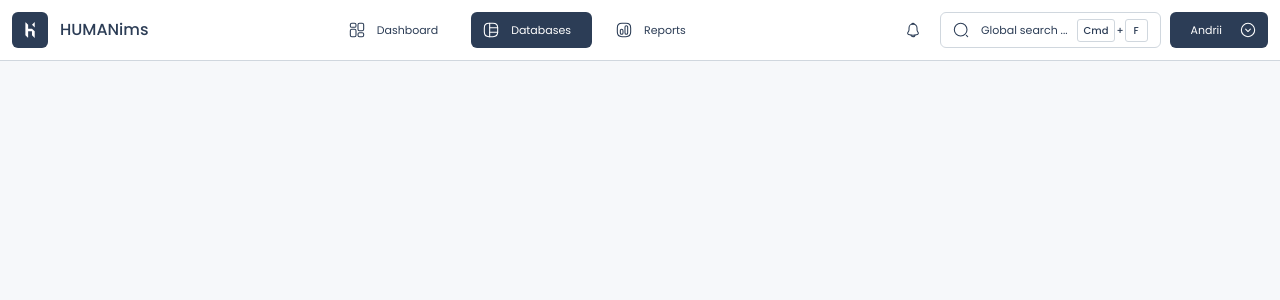
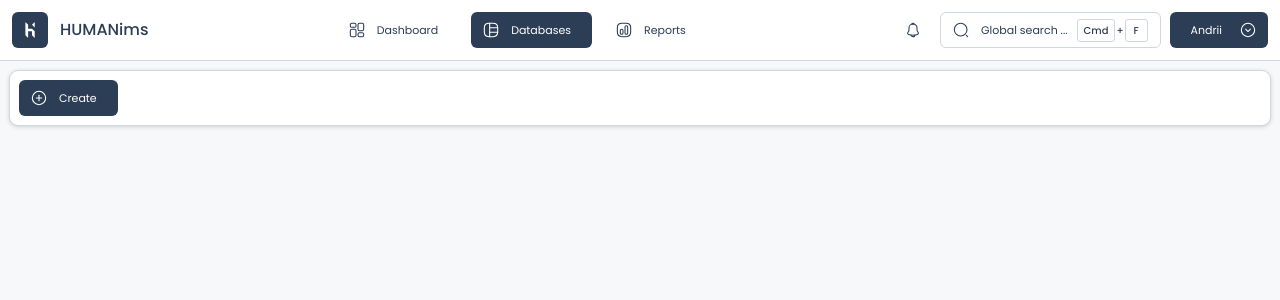
Before and after one commit to komiakov/HUMAINims_Vue, a Nuxt app: page /databases in a window 1280 px wide. Shown: the top 300 px of the page. Built offline with nearby package versions, Linux system fonts and the light colour scheme.

Commit message:
add pages

```diff
--- a/app/layouts/default.vue
+++ b/app/layouts/default.vue
@@ -1,5 +1,6 @@
 <template>
     <div id="ims-page" data-theme="light">
+        <HmnHeader />
         <div id="ims-content">
             <NuxtPage />
         </div>
@@ -9,9 +10,35 @@
 <style lang="scss">
 #ims-page {
     position: relative;
+    display: grid;
     height: 100vh;
     width: 100vw;
     overflow: hidden;
     background-color: var(--bg-main);
+
+    @include desktop-min(960px) {
+        grid-template-rows: auto 1fr;
+    }
+
+    @include desktop-max(959px) {
+        grid-template-rows: auto auto 1fr;
+    }
+
+    #ims-content-body {
+        display: grid;
+        grid-template-rows: auto 1fr;
+        height: 100%;
+        width: 100vw;
+        padding: var(--item-padding);
+        overflow: hidden;
+
+        #functional-panel {
+            padding: var(--item-padding);
+            @include border;
+            border-radius: var(--block-radius);
+            background-color: var(--bg-secondary);
+            @include shadow;
+        }
+    }
 }
 </style>
--- a/app/pages/databases/index.vue
+++ b/app/pages/databases/index.vue
@@ -1,19 +1,18 @@
 <template>
-    <HmnHeader>
-        <template #header-left-btns>
-            <HmnDropdown icon-left="add" label="Create" alignment="left" type="accent mbl-hide">
-                <HmnButton label="Database" icon-left="database" link="/databases/new" />
-                <HmnButton label="Folder" icon-left="addFolder" :disabled="true" />
-            </HmnDropdown>
-        </template>
-        <template #header-page-name>Databases</template>
-        <template #fp-left>
+    <div id="ims-content-body">
+        <div id="functional-panel" class="container-flex">
+            <section>
+                <HmnDropdown icon-left="add" label="Create" type="accent" alignment="left">
+                    <template #>
+                        <HmnButton label="Database" icon-left="database"/>
+                        <HmnButton label="Folder" icon-left="addFolder"/>
+                    </template>
+                </HmnDropdown>
+            </section>
+            <section>
 
-        </template>
-    </HmnHeader>
-
-    <div id="ims-content-body">
-
+            </section>
+        </div>
     </div>
 </template>
 
--- a/app/pages/databases/new.vue
+++ b/app/pages/databases/new.vue
@@ -1,52 +1,13 @@
 <script setup lang="ts">
-import draggable from 'vuedraggable'
 
-const { database, addColumn, resetDatabase } = useColumns()
-
-onMounted(() => {
-    addColumn()
-})
-
-onBeforeUnmount(() => {
-    resetDatabase()
-})
 </script>
 
 <template>
-    <HmnHeader>
-        <template #header-left-btns>
-            <HmnButton label="Save" icon-left="save" type="accent" :disabled="true" />
-        </template>
-        <template #header-page-name>Create database</template>
-        <template #fp-left>
-            <HmnButton icon-left="add" label="Add column" type="accent mbl-hide" @click="addColumn()" />
-            <HmnInput v-model="database.name.value" placeholder="Enter database name..." />
-        </template>
-        <template #fp-right>
-            <HmnButton icon-left="translator" :disabled="true" />
-            <HmnButton label="Edit form" icon-left="editForm" class="mbl-hide" type="primary brdr" :disabled="true" />
-        </template>
-    </HmnHeader>
+    <div id="ims-content-body">
 
-    <div id="ims-content-body">
-        <draggable class="scroll" v-model="database.columns" item-key="id" animation="200" handle=".move">
-
-            <template #item="{ element }">
-                <HmnColumn :columnId="element.id" />
-            </template>
-
-        </draggable>
     </div>
 </template>
 
 <style lang="scss">
-#functional-panel__left {
-    @include desktop-min(960px) {
-        flex: .5;
-    }
 
-    @include desktop-max(959px) {
-        flex: 1;
-    }
-}
 </style>
--- a/app/pages/documentation/index.vue
+++ b/app/pages/documentation/index.vue
@@ -1,8 +1,4 @@
 <template>
-    <HmnHeader>
-        <template #header-page-name>Documentation</template>
-    </HmnHeader>
-
     <div id="ims-content-body">
 
     </div>
--- a/app/pages/index.vue
+++ b/app/pages/index.vue
@@ -1,13 +1,13 @@
 <template>
-    <HmnHeader>
-        <template #header-page-name>Dashboard</template>
-        <template #header-right-btns>
-            <HmnButton icon-left="editDashboard" label="Edit" :disabled="true" />
-        </template>
-    </HmnHeader>
+    <div id="ims-content-body">
+        <div id="functional-panel" class="container-flex">
+            <section>
 
-    <div id="ims-content-body">
-
+            </section>
+            <section>
+                <HmnButton icon-left="editDashboard" type="primary brdr" />
+            </section>
+        </div>
     </div>
 </template>
 
--- a/app/pages/license.vue
+++ b/app/pages/license.vue
@@ -1,8 +1,4 @@
 <template>
-    <HmnHeader>
-        <template #header-page-name>License</template>
-    </HmnHeader>
-
     <div id="ims-content-body">
 
     </div>
--- a/app/pages/reports/index.vue
+++ b/app/pages/reports/index.vue
@@ -1,19 +1,18 @@
 <template>
-    <HmnHeader>
-         <template #header-left-btns>
-            <HmnDropdown icon-left="add" label="Create" alignment="left" type="accent mbl-hide">
-                <HmnButton label="Report" icon-left="report" :disabled="true" />
-                <HmnButton label="Folder" icon-left="addFolder" :disabled="true" />
-            </HmnDropdown>
-        </template>
-        <template #header-page-name>Reports</template>
-        <template #fp-left>
+    <div id="ims-content-body">
+        <div id="functional-panel" class="container-flex">
+            <section>
+                <HmnDropdown icon-left="add" label="Create" type="accent" alignment="left">
+                    <template #>
+                        <HmnButton label="Report" icon-left="report"/>
+                        <HmnButton label="Folder" icon-left="addFolder"/>
+                    </template>
+                </HmnDropdown>
+            </section>
+            <section>
 
-        </template>
-    </HmnHeader>
-
-    <div id="ims-content-body">
-
+            </section>
+        </div>
     </div>
 </template>
 
--- a/app/pages/settings.vue
+++ b/app/pages/settings.vue
@@ -1,11 +1,4 @@
 <template>
-    <HmnHeader>
-        <template #header-page-name>Settings</template>
-        <template #fp-right>
-          <HmnButton label="Save" icon-left="save" type="accent" :disabled="true" />
-        </template>
-    </HmnHeader>
-
     <div id="ims-content-body">
 
     </div>
--- a/app/pages/support/index.vue
+++ b/app/pages/support/index.vue
@@ -1,8 +1,4 @@
 <template>
-    <HmnHeader>
-        <template #header-page-name>Support</template>
-    </HmnHeader>
-
     <div id="ims-content-body">
 
     </div>
```
